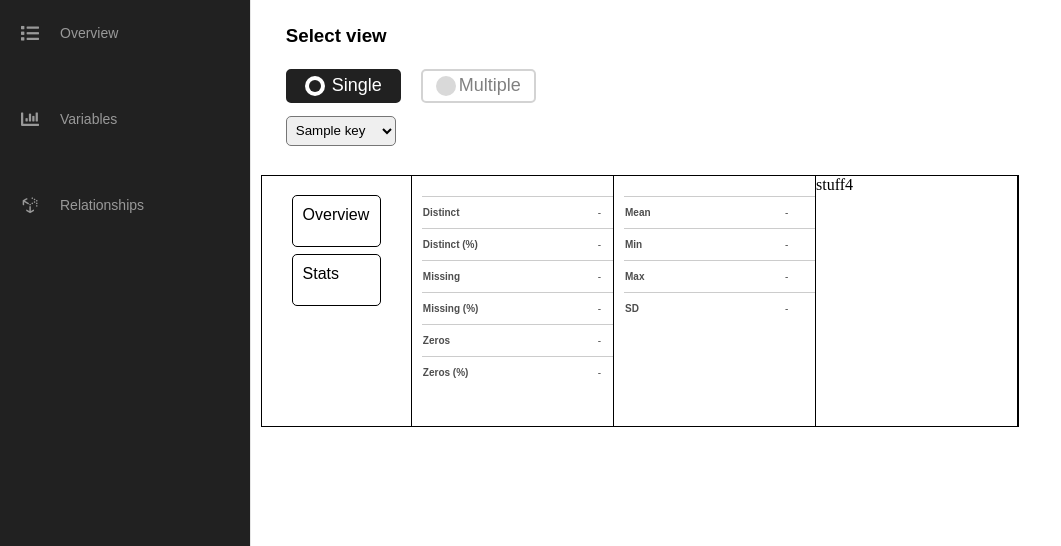
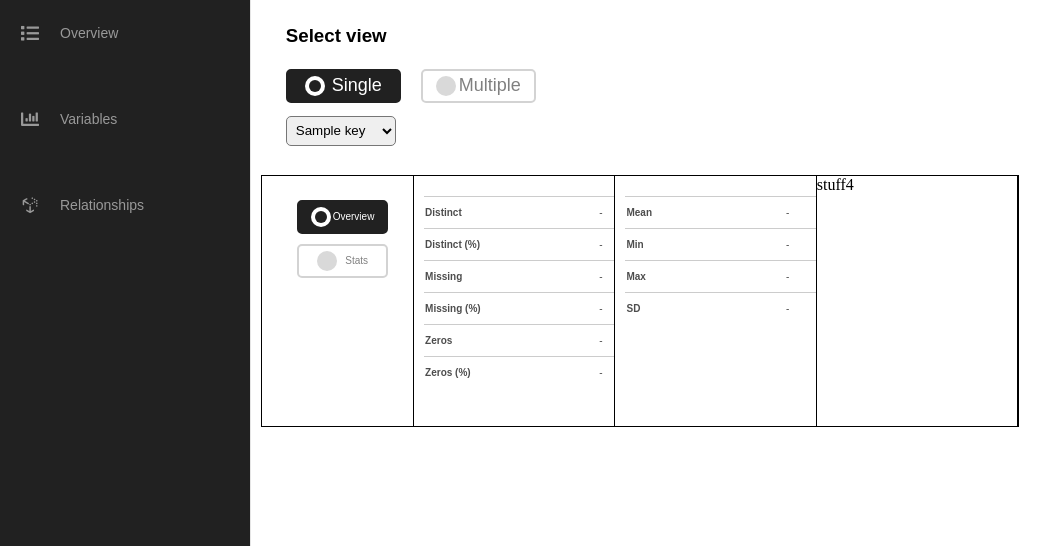
Before and after one commit to mspil88/eda_viz, a Flask app: template templates/variables.html in a window 1280 px wide. Shown: the top 546 px of the page, without its empty margins (0-1061 px from the left). Run offline with Flask 2, Linux system fonts and the light colour scheme; the template is opened without the code that fills it: most values are stand-ins (such as "Sample title", 1, 10 or a date in 2020); some libraries are stand-ins or nearby versions.

Commit message:
overview/ stats radio button added

```diff
--- a/static/styles.css
+++ b/static/styles.css
@@ -272,8 +272,8 @@ tr:hover {
   justify-content: space-evenly;
   border-radius: 5px;
   padding: 5px 15px;
+}
 
-}
 .wrapper .option{
   background: #fff;
   height: 100%;
@@ -332,6 +332,80 @@ input[type="radio"]{
 }
 #option-1:checked:checked ~ .option-1 span,
 #option-2:checked:checked ~ .option-2 span{
+  color: #fff;
+}
+
+.wrapper-data-sel{
+  display: block-flex;
+  height: 30px;
+  width: 270px;
+  align-items: center;
+  justify-content: space-evenly;
+  border-radius: 5px;
+  padding: 5px 15px;
+}
+
+.wrapper-data-sel .option{
+  background: #fff;
+  height: 100%;
+  width: 25%;
+  display: flex;
+  align-items: center;
+  justify-content: space-evenly;
+
+  border-radius: 5px;
+  cursor: pointer;
+  padding: 0 10px;
+  border: 2px solid lightgrey;
+  transition: all 0.3s ease;
+  margin-bottom: 10px;
+  margin-left: 20px;
+}
+
+.wrapper-data-sel .option .dot{
+  height: 20px;
+  width: 20px;
+  background: #d9d9d9;
+  border-radius: 50%;
+  position: relative;
+}
+
+.wrapper-data-sel .option .dot::before{
+  position: absolute;
+  content: "";
+  top: 4px;
+  left: 4px;
+  width: 12px;
+  height: 12px;
+  background: #212121;
+  border-radius: 50%;
+  opacity: 0;
+  transform: scale(1.5);
+  transition: all 0.3s ease;
+}
+
+
+#option-overview:checked:checked ~ .option-overview,
+#option-stats:checked:checked ~ .option-stats{
+  border-color: #212121;
+  background: #212121;
+}
+#option-overview:checked:checked ~ .option-overview .dot,
+#option-stats:checked:checked ~ .option-stats .dot{
+  background: #fff;
+}
+#option-overview:checked:checked ~ .option-overview .dot::before,
+#option-stats:checked:checked ~ .option-stats .dot::before{
+  opacity: 1;
+  transform: scale(1);
+}
+.wrapper-data-sel .option span{
+  font-family: arial;
+  font-size: 10px;
+  color: #808080;
+}
+#option-overview:checked:checked ~ .option-overview span,
+#option-stats:checked:checked ~ .option-stats span{
   color: #fff;
 }
 
--- a/templates/variables.html
+++ b/templates/variables.html
@@ -26,8 +26,18 @@
     <div class="variable-container">
         <div class="variable-sub-container var-sum">
             <h3 class="variable-name"></h3>
-            <div class="var-overview overview">Overview</div>
-            <div class="var-overview stats">Stats</div>
+            <div class="wrapper-data-sel">
+            <input type="radio" name="select-2" id="option-overview" checked>
+             <input type="radio" name="select-2" id="option-stats">
+               <label for="option-overview" class="option option-overview">
+             <div class="dot"></div>
+              <span>Overview</span>
+              </label>
+           <label for="option-stats" class="option option-stats">
+             <div class="dot"></div>
+              <span>Stats</span>
+           </label>
+        </div>
         </div>
         <div class="variable-sub-container var-sum-2">
             <table class="variable-table">
```
